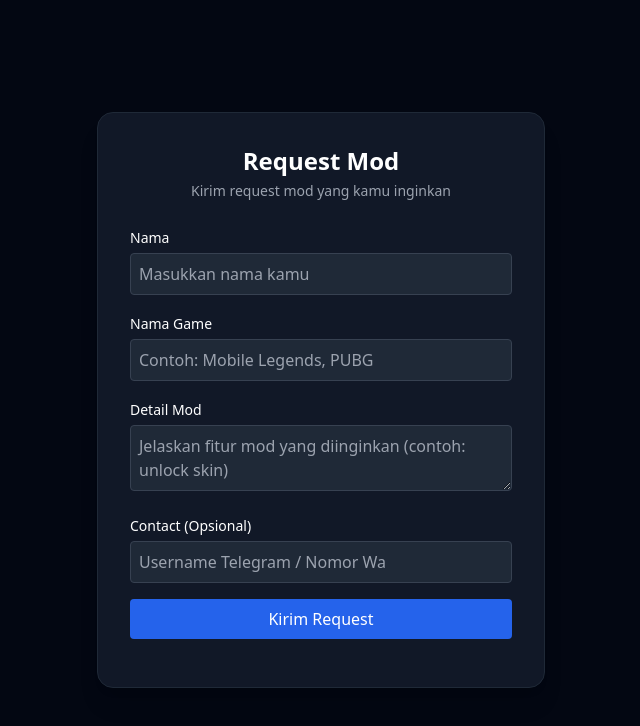
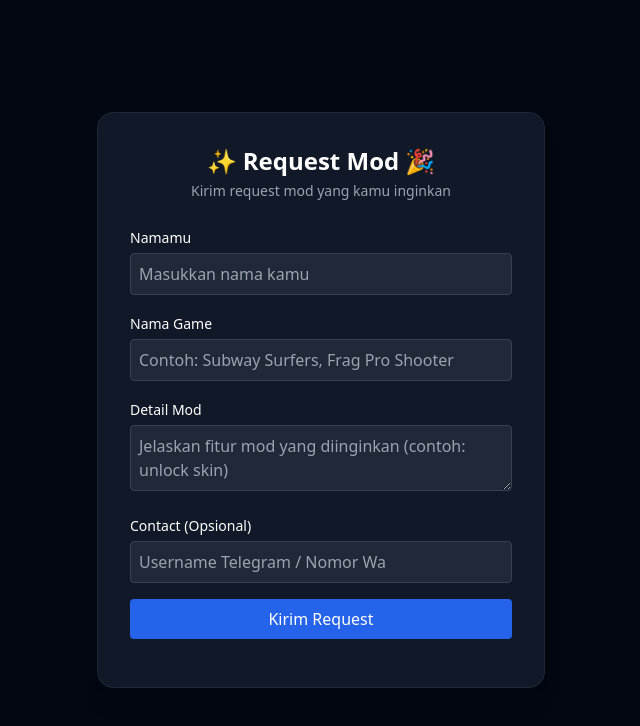
Before and after one commit to AsherMod-cloud/Request-game, a website: page index.html in a window 1280 px wide. Shown: the whole page, without its empty margins (319-959 px from the left). Drawn offline with nearby package versions, Linux system fonts and the light colour scheme.

Commit message:
Update text and placeholders in index.html

```diff
--- a/index.html
+++ b/index.html
@@ -10,13 +10,13 @@
 
 <div class="bg-gray-900 p-8 rounded-2xl shadow-xl w-full max-w-md border border-gray-800">
 
-    <h1 class="text-2xl font-bold text-center mb-1">Request Mod</h1>
+    <h1 class="text-2xl font-bold text-center mb-1">✨ Request Mod 🎉</h1>
     <p class="text-gray-400 text-center text-sm mb-6">Kirim request mod yang kamu inginkan</p>
 
     <form id="requestForm" class="space-y-4">
 
         <div>
-            <label class="text-sm">Nama</label>
+            <label class="text-sm">Namamu</label>
             <input type="text" id="name" required minlength="2"
                 class="w-full mt-1 p-2 rounded bg-gray-800 border border-gray-700"
                 placeholder="Masukkan nama kamu">
@@ -26,7 +26,7 @@
             <label class="text-sm">Nama Game</label>
             <input type="text" id="modName" required minlength="2"
                 class="w-full mt-1 p-2 rounded bg-gray-800 border border-gray-700"
-                placeholder="Contoh: Mobile Legends, PUBG">
+                placeholder="Contoh: Subway Surfers, Frag Pro Shooter">
         </div>
 
         <div>
```
